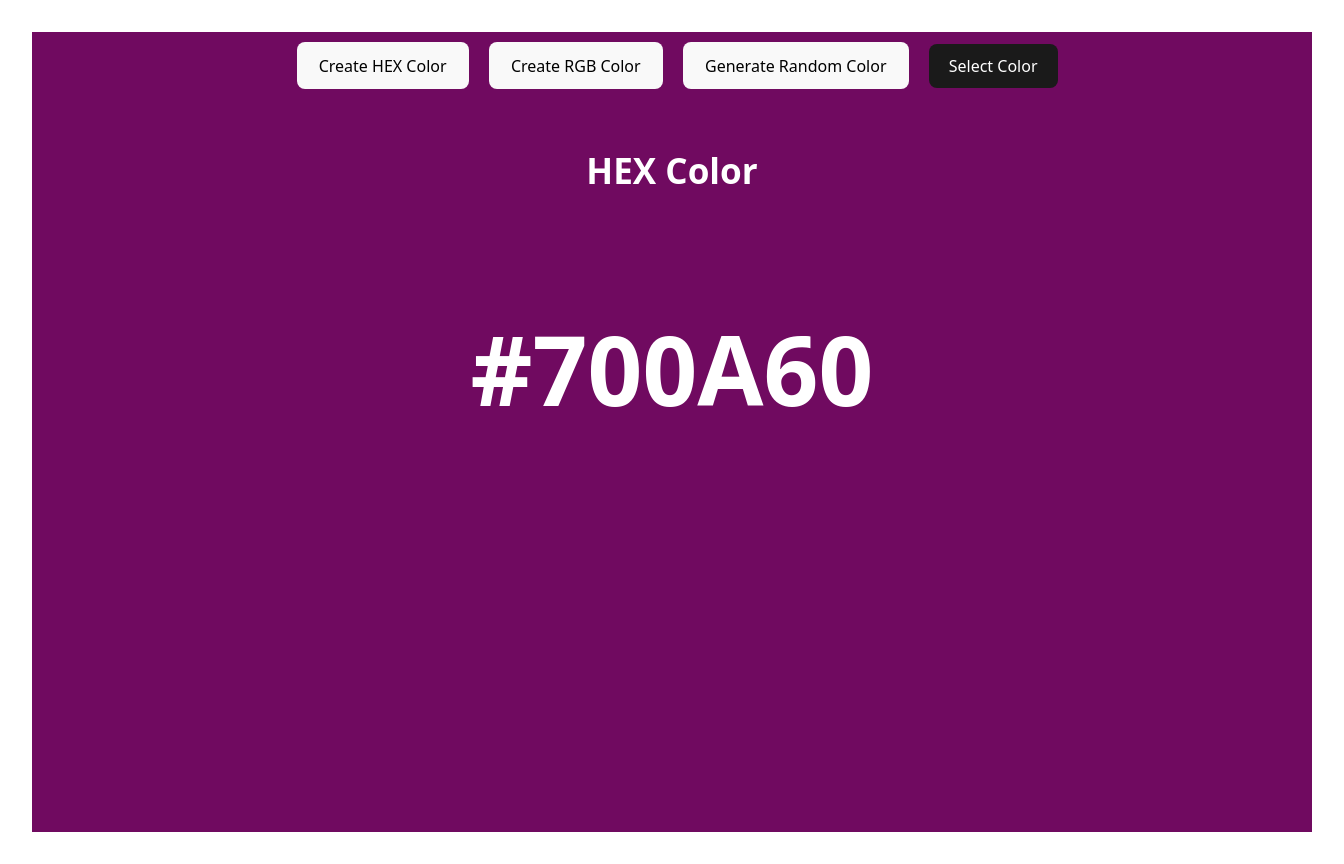
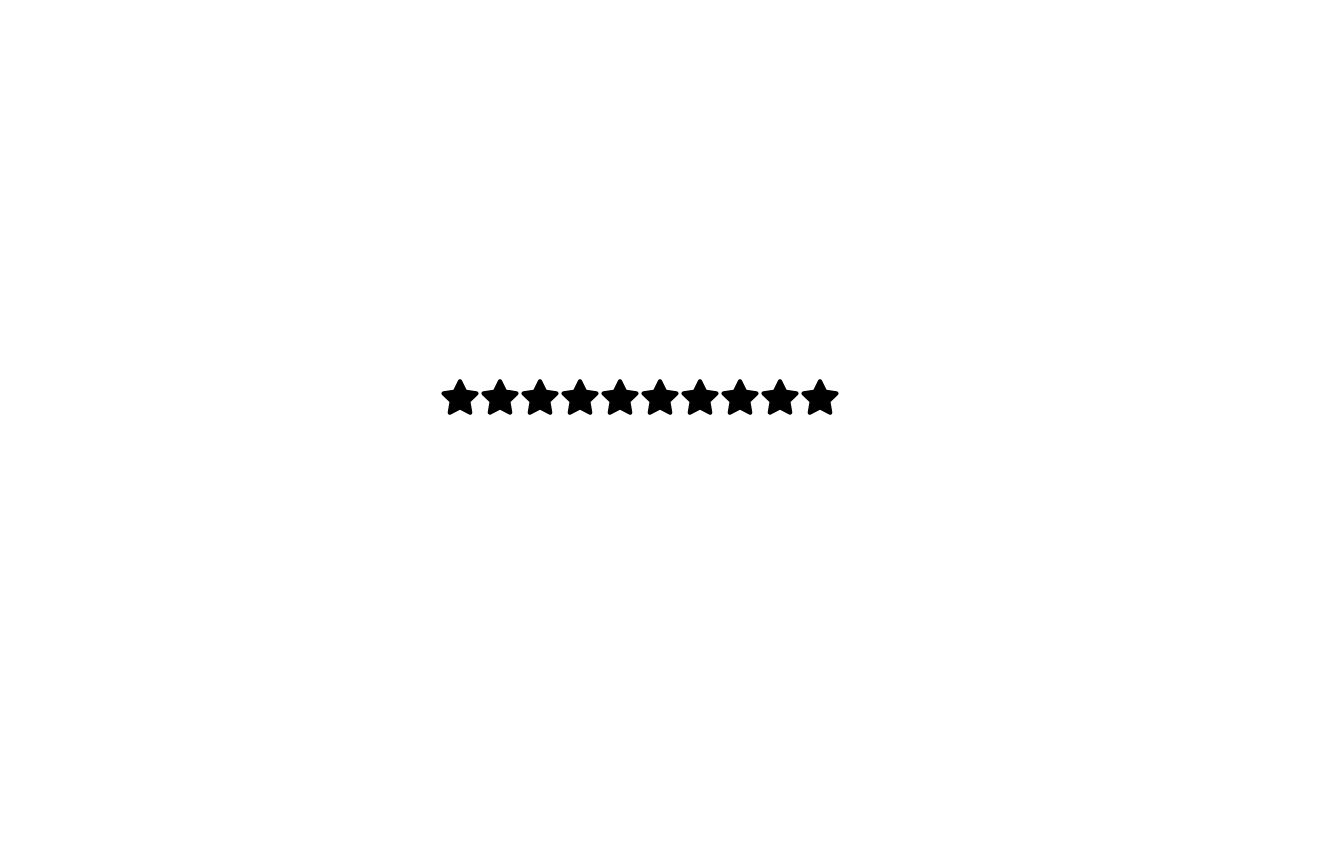
Before and after one commit to MiguelPadr3s/projectosR, a React (Vite) app: page / in a window 1280 px wide. Shown: the whole page, 1344 px wide, since content can reach past the window. After the commit the page ends 800 px from the top, so only its background shows below. Built offline with nearby package versions, Linux system fonts and the light colour scheme.

Commit message:
star rating

```diff
--- a/package.json
+++ b/package.json
@@ -11,7 +11,8 @@
   },
   "dependencies": {
     "react": "^19.1.0",
-    "react-dom": "^19.1.0"
+    "react-dom": "^19.1.0",
+    "react-icons": "^5.5.0"
   },
   "devDependencies": {
     "@eslint/js": "^9.30.1",
--- a/src/App.jsx
+++ b/src/App.jsx
@@ -2,14 +2,20 @@
 import './App.css'
 import Accordian from './components/accordian';
 import RandomColor from './components/random-color';
+import StarRating from './components/star-rating';
 
 function App() {
   return (
     <div className="App">
       {/* Accordian Component*/}
       {/* <Accordian/> */}
+
       {/* random colors */}
-      <RandomColor/>
+      {/* <RandomColor/> */}
+
+      {/* star rating component */}
+      <StarRating noOfStars={10}/>
+
     </div>
 
   );
--- /dev/null
+++ b/src/components/star-rating/index.jsx
@@ -0,0 +1,39 @@
+import { useState } from "react";
+import { FaStar } from "react-icons/fa";
+import './styles.css';
+
+export default function StarRating({ noOfStars = 5 }) {
+  const [rating, setRating] = useState(0);
+  const [hover, setHover] = useState(0);
+
+  function handleClick(getCurrentIndex) {
+    setRating(getCurrentIndex);
+  }
+
+  function handleMouseEnter(getCurrentIndex) {
+    setHover(getCurrentIndex);
+  }
+
+  function handleMouseLeave() {
+    setHover(rating);
+  }
+
+  return (
+    <div className="star-rating">
+      {[...Array(noOfStars)].map((_, index) => {
+        index += 1;
+
+        return (
+          <FaStar
+            key={index}
+            className={index <= (hover || rating) ? 'active' : 'inactive'}
+            onClick={() => handleClick(index)}
+            onMouseMove={() => handleMouseEnter(index)}
+            onMouseLeave={() => handleMouseLeave()}
+            size={40}
+          />
+        );
+      })}
+    </div>
+  );
+}
--- /dev/null
+++ b/src/components/star-rating/styles.css
@@ -0,0 +1,7 @@
+.active {
+    color: #fff700;
+}
+
+.inactive {
+    color: #000000;
+}
```
Also changed, not shown: 1 other file (tests, documents, lock files or other folders).
